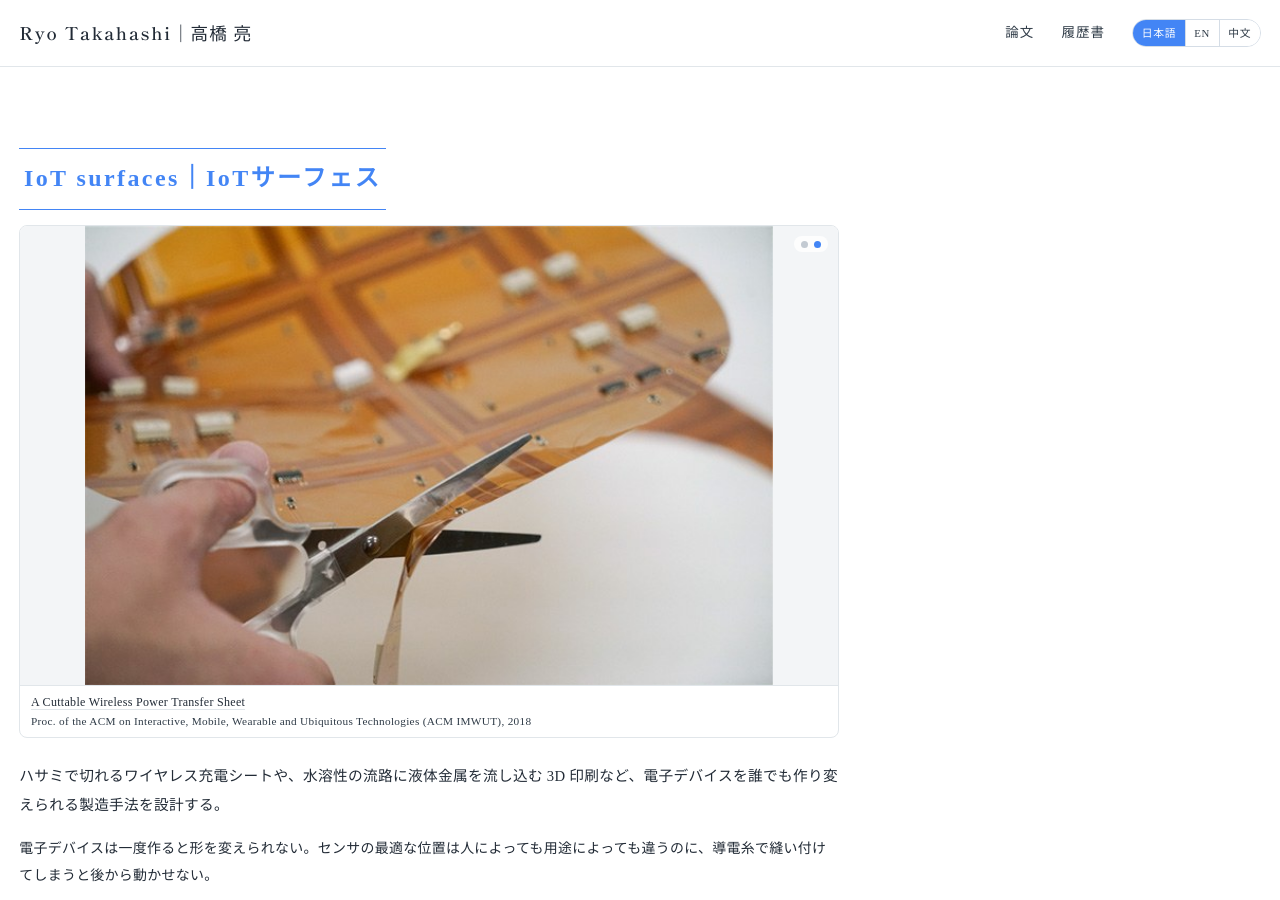
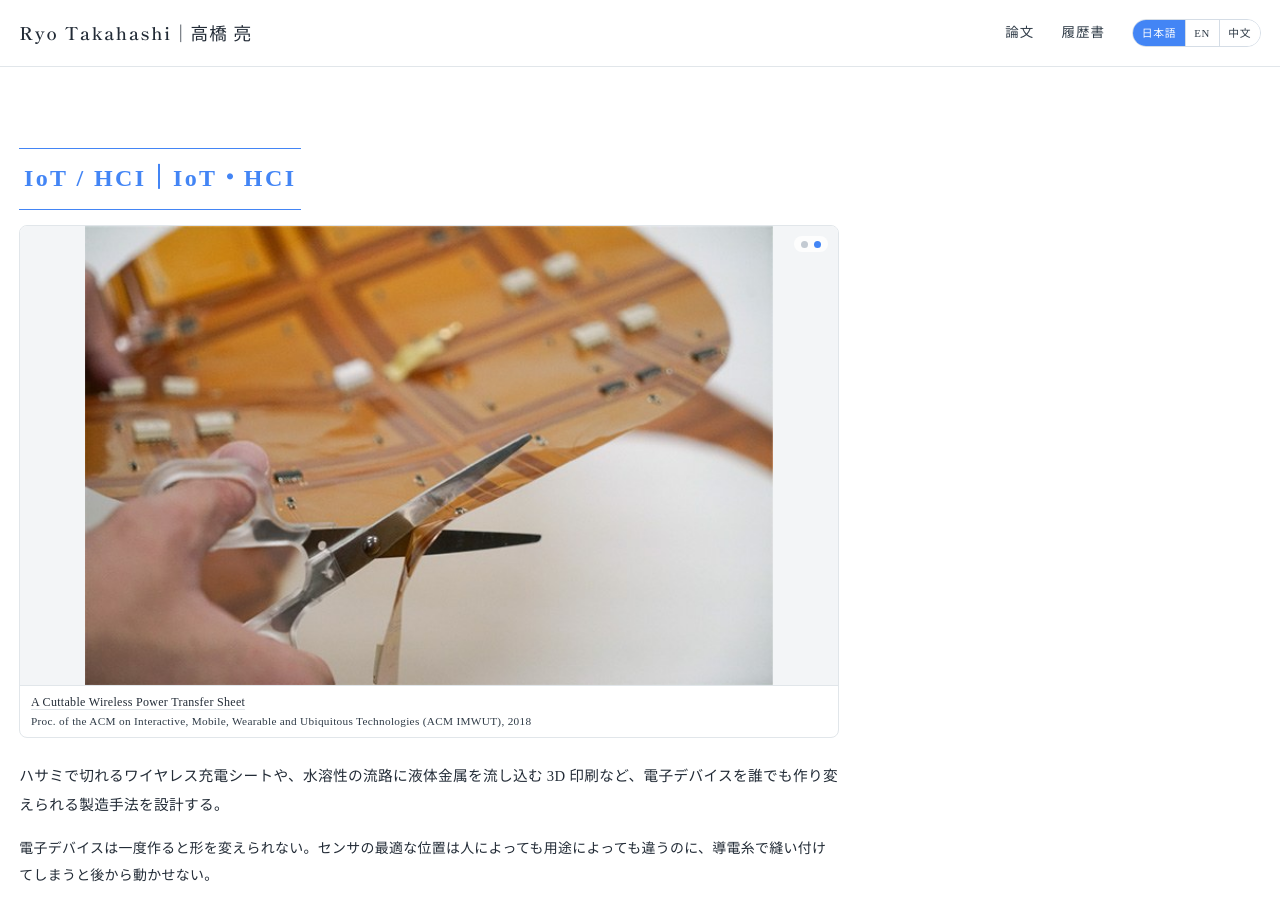
Before and after one commit to takahashiryo/takahashiryo.github.io, a Jekyll site: the page built from _pages/ja-research-digital-fabrication.html, in a window 1280 px wide and 900 px high. Built offline with Jekyll 4.4.1, drawn with Linux system fonts in a browser that asks for light colours.

Commit message:
研究テーマ名を「IoTサーフェス」から「IoT・HCI」に変更
3言語（IoT・HCI / IoT / HCI / IoT・HCI）と旧URL転送ページの文言。

Co-Authored-By: Claude Fable 5.1 <noreply@anthropic.com>

```diff
--- a/_data/profile.yml
+++ b/_data/profile.yml
@@ -106,19 +106,19 @@ research:
     match: ["cuttable", "3d-printing", "plug-n-play", "prototyping",
             "3d印刷", "水溶性", "切断"]
     ja:
-      title: "IoTサーフェス"
+      title: "IoT・HCI"
       body: "ハサミで切れるワイヤレス充電シートや、水溶性の流路に液体金属を流し込む 3D 印刷など、電子デバイスを誰でも作り変えられる製造手法を設計する。"
       detail:
         - "電子デバイスは一度作ると形を変えられない。センサの最適な位置は人によっても用途によっても違うのに、導電糸で縫い付けてしまうと後から動かせない。"
         - "そこで、作り変えられる作り方そのものを設計している。H 木配線のワイヤレス充電シートは、ハサミで切っても残った部分が動き続ける。水溶性樹脂で 3D 印刷した流路に液体金属を流し込めば、水に溶かして液体金属を回収でき、4回の作り直しでも 98% が戻る。機械編みで電力と通信のバスを布に織り込み、センサを磁石で付け替えられるようにすれば、位置合わせを何度でもやり直せる。"
     en:
-      title: "IoT surfaces"
+      title: "IoT / HCI"
       body: "Wireless charging sheets that can be cut with scissors, and 3D-printed water-soluble channels filled with liquid metal — fabrication methods that let anyone reshape an electronic device."
       detail:
         - "Once an electronic device is built, its shape is fixed. The best sensor position differs from person to person and from task to task, yet conductive stitching bonds a sensor permanently in place."
         - "So the fabrication method itself is the research. A wireless charging sheet with H-tree wiring keeps working in whatever part remains after you cut it with scissors. Liquid metal poured into 3D-printed water-soluble channels can be recovered by dissolving the mould in water, with 98% recovered after four rebuild cycles. Machine knitting embeds power and communication buses into the fabric, and magnetically repositionable sensors let the layout be adjusted again and again."
     zh:
-      title: "IoT 表面"
+      title: "IoT・HCI"
       body: "可用剪刀裁剪的无线充电薄片，以及向水溶性流道注入液态金属的 3D 打印——设计让任何人都能重新塑造电子器件的制造方法。"
       detail:
         - "电子器件一旦制成，形状便固定下来。传感器的最佳位置因人、因用途而异，但用导电线缝合后就无法再移动。"
--- a/_pages/en-research-digital-fabrication.html
+++ b/_pages/en-research-digital-fabrication.html
@@ -4,6 +4,6 @@ lang: en
 permalink: /en/research/digital-fabrication/
 home_url: "/en/"
 path_suffix: "research/digital-fabrication/"
-title: "IoT surfaces"
+title: "IoT / HCI"
 ---
 {% include page_research.html id="digital-fabrication" lang="en" home="/en/" %}
--- a/_pages/ja-research-digital-fabrication.html
+++ b/_pages/ja-research-digital-fabrication.html
@@ -4,6 +4,6 @@ lang: ja
 permalink: /research/digital-fabrication/
 home_url: "/"
 path_suffix: "research/digital-fabrication/"
-title: "IoTサーフェス"
+title: "IoT・HCI"
 ---
 {% include page_research.html id="digital-fabrication" lang="ja" home="/" %}
--- a/_pages/zh-research-digital-fabrication.html
+++ b/_pages/zh-research-digital-fabrication.html
@@ -4,6 +4,6 @@ lang: zh
 permalink: /zh/research/digital-fabrication/
 home_url: "/zh/"
 path_suffix: "research/digital-fabrication/"
-title: "IoT 表面"
+title: "IoT・HCI"
 ---
 {% include page_research.html id="digital-fabrication" lang="zh" home="/zh/" %}
```
